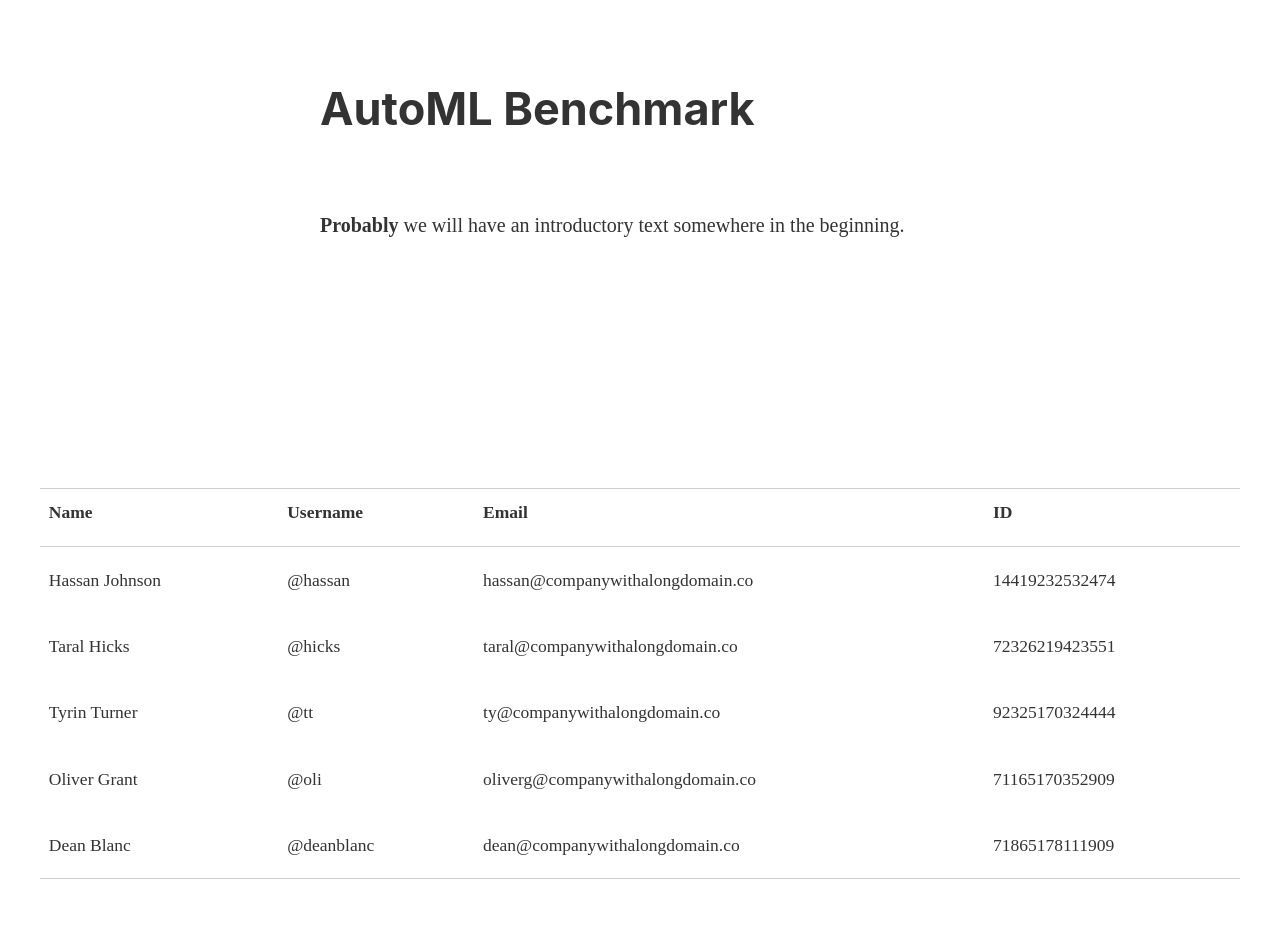
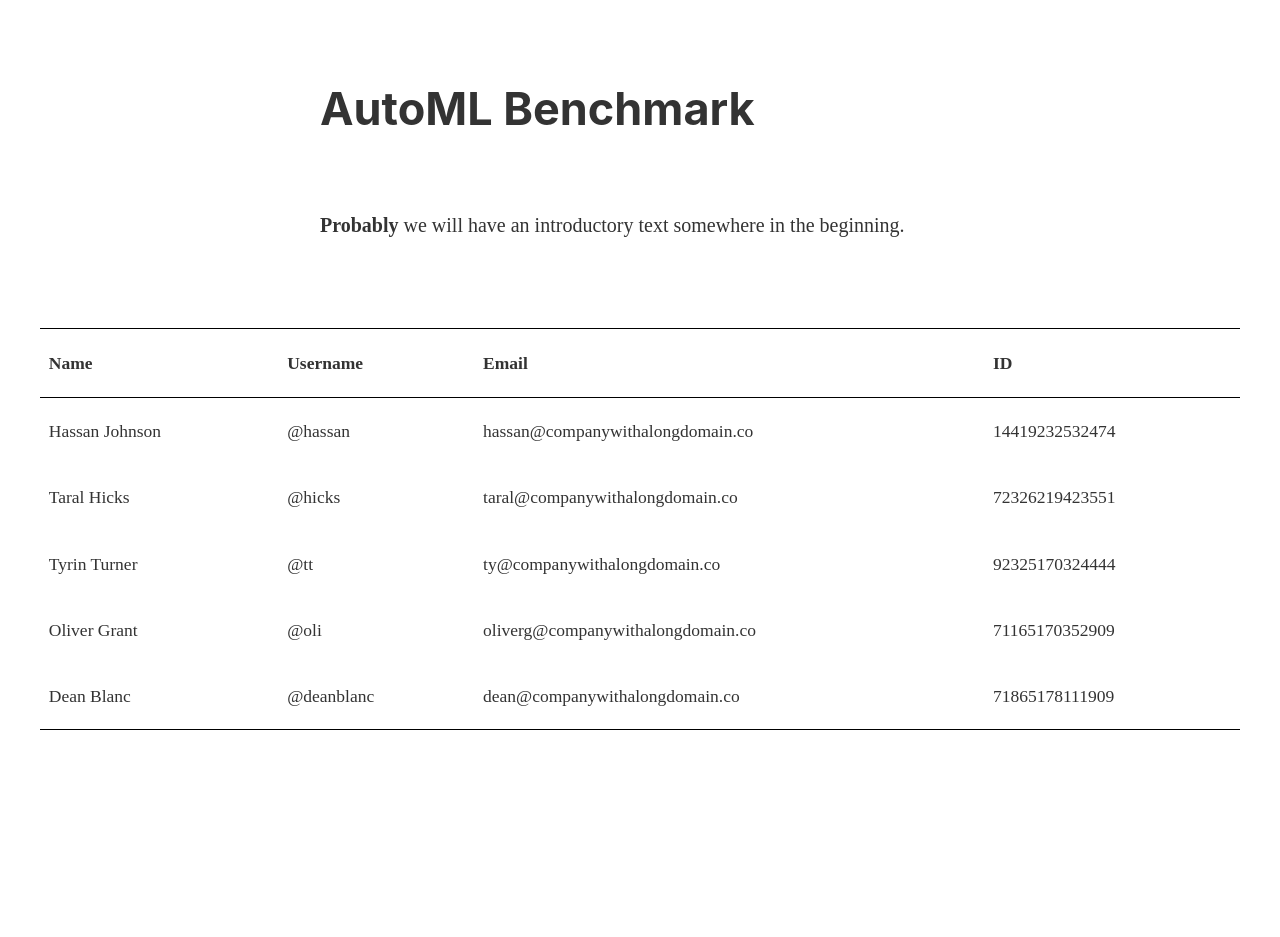
Before and after one commit to jonathankrauss/AutoML-Benchmark, a Jekyll site: the page built from README.md, in a window 1280 px wide. Built offline with Jekyll 4.4.1, drawn with Linux system fonts in a browser that asks for light colours; our own code applies the rules of GitHub Pages for plain Markdown files; comment, search, counter and statistics services are not loaded; after the commit the page ends 900 px from its top, so only the background shows below that.

Commit message:
update table style

```diff
--- a/_layouts/default.html
+++ b/_layouts/default.html
@@ -27,7 +27,7 @@
     {% seo %}
   </head>
   <body>
-    <main class="measure-wide center ph3 pt5 pb6">
+    <main class="measure-wide center ph3 pt5">
       {% if is_home %}
       <h1 class="mt0 mb4">
       {% else %}
@@ -88,7 +88,7 @@
               {% if forloop.index0 == site.num_posts_visible_initially %}
               <li class="mt0 mb4">
                 <h4 class="ma0">
-                  <a class="bg-{{ site.brand_color }} pv2 ph3 dib ba b--black-20 br3 no-underline js-more" href="#">
+                  <a class="bg-{{ site.brand_color }} pv2 ph3 dib ba b--black br3 no-underline js-more" href="#">
                     View All
                   </a>
                 </h4>
@@ -129,42 +129,42 @@
         <table class="f6 w-100 mw8 center" cellspacing="0">
           <thead>
             <tr>
-              <th class="fw6 bb bt b--black-20 tl pb3 pr3 bg-white">Name</th>
-              <th class="fw6 bb bt b--black-20 tl pb3 pr3 bg-white">Username</th>
-              <th class="fw6 bb bt b--black-20 tl pb3 pr3 bg-white">Email</th>
-              <th class="fw6 bb bt b--black-20 tl pb3 pr3 bg-white">ID</th>
+              <th class="fw6 bb bt b--black tl pv3 pr3 bg-white">Name</th>
+              <th class="fw6 bb bt b--black tl pv3 pr3 bg-white">Username</th>
+              <th class="fw6 bb bt b--black tl pv3 pr3 bg-white">Email</th>
+              <th class="fw6 bb bt b--black tl pv3 pr3 bg-white">ID</th>
             </tr>
           </thead>
           <tbody class="lh-copy">
             <tr>
-              <td class="pv3 pr3 b--black-20">Hassan Johnson</td>
-              <td class="pv3 pr3 b--black-20">@hassan</td>
-              <td class="pv3 pr3 b--black-20">hassan@companywithalongdomain.co</td>
-              <td class="pv3 pr3 b--black-20">14419232532474</td>
+              <td class="pv3 pr3 b--black">Hassan Johnson</td>
+              <td class="pv3 pr3 b--black">@hassan</td>
+              <td class="pv3 pr3 b--black">hassan@companywithalongdomain.co</td>
+              <td class="pv3 pr3 b--black">14419232532474</td>
             </tr>
             <tr>
-              <td class="pv3 pr3 b--black-20">Taral Hicks</td>
-              <td class="pv3 pr3 b--black-20">@hicks</td>
-              <td class="pv3 pr3 b--black-20">taral@companywithalongdomain.co</td>
-              <td class="pv3 pr3 b--black-20">72326219423551</td>
+              <td class="pv3 pr3 b--black">Taral Hicks</td>
+              <td class="pv3 pr3 b--black">@hicks</td>
+              <td class="pv3 pr3 b--black">taral@companywithalongdomain.co</td>
+              <td class="pv3 pr3 b--black">72326219423551</td>
             </tr>
             <tr>
-              <td class="pv3 pr3 b--black-20">Tyrin Turner</td>
-              <td class="pv3 pr3 b--black-20">@tt</td>
-              <td class="pv3 pr3 b--black-20">ty@companywithalongdomain.co</td>
-              <td class="pv3 pr3 b--black-20">92325170324444</td>
+              <td class="pv3 pr3 b--black">Tyrin Turner</td>
+              <td class="pv3 pr3 b--black">@tt</td>
+              <td class="pv3 pr3 b--black">ty@companywithalongdomain.co</td>
+              <td class="pv3 pr3 b--black">92325170324444</td>
             </tr>
             <tr>
-              <td class="pv3 pr3 b--black-20">Oliver Grant</td>
-              <td class="pv3 pr3 b--black-20">@oli</td>
-              <td class="pv3 pr3 b--black-20">oliverg@companywithalongdomain.co</td>
-              <td class="pv3 pr3 b--black-20">71165170352909</td>
+              <td class="pv3 pr3 b--black">Oliver Grant</td>
+              <td class="pv3 pr3 b--black">@oli</td>
+              <td class="pv3 pr3 b--black">oliverg@companywithalongdomain.co</td>
+              <td class="pv3 pr3 b--black">71165170352909</td>
             </tr>
             <tr>
-              <td class="pv3 pr3 bb b--black-20">Dean Blanc</td>
-              <td class="pv3 pr3 bb b--black-20">@deanblanc</td>
-              <td class="pv3 pr3 bb b--black-20">dean@companywithalongdomain.co</td>
-              <td class="pv3 pr3 bb b--black-20">71865178111909</td>
+              <td class="pv3 pr3 bb b--black">Dean Blanc</td>
+              <td class="pv3 pr3 bb b--black">@deanblanc</td>
+              <td class="pv3 pr3 bb b--black">dean@companywithalongdomain.co</td>
+              <td class="pv3 pr3 bb b--black">71865178111909</td>
             </tr>
           </tbody>
         </table>
```
